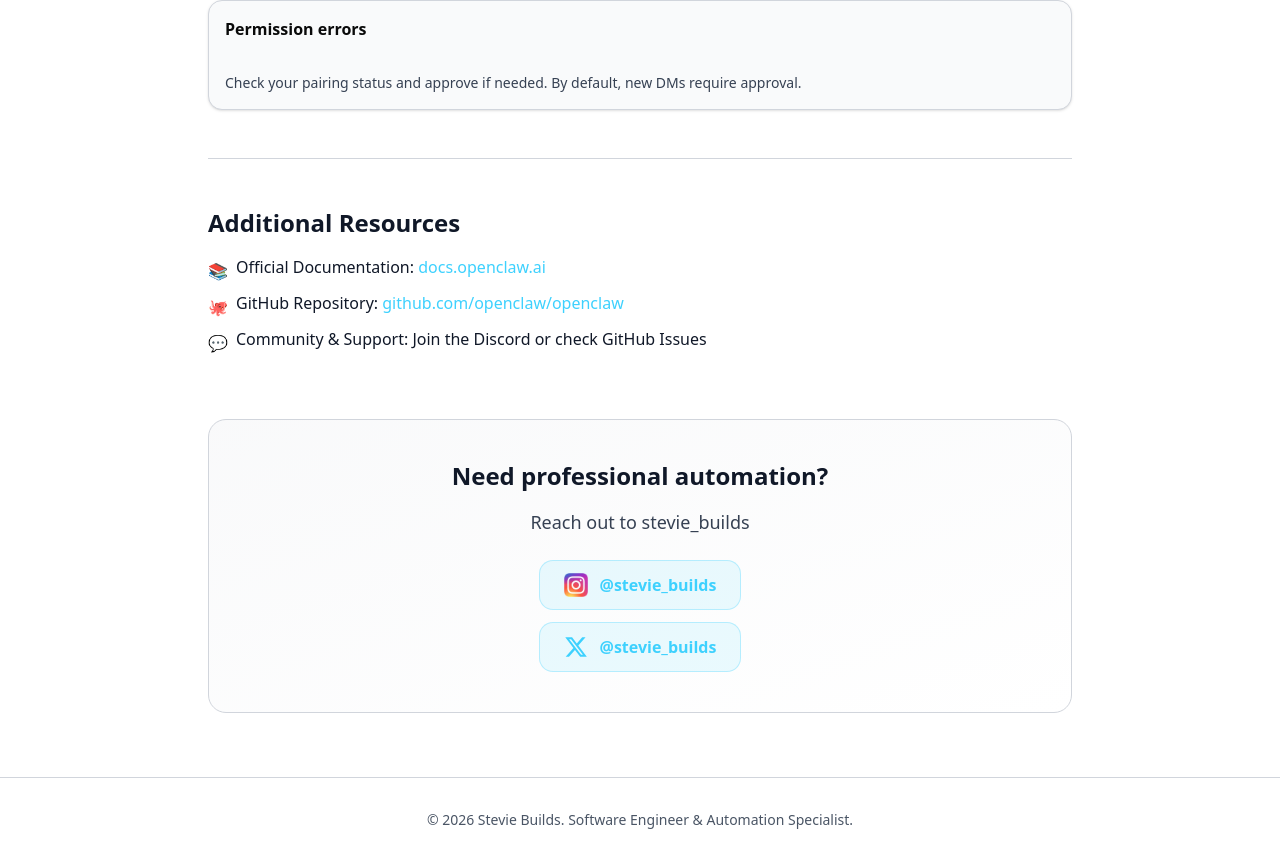
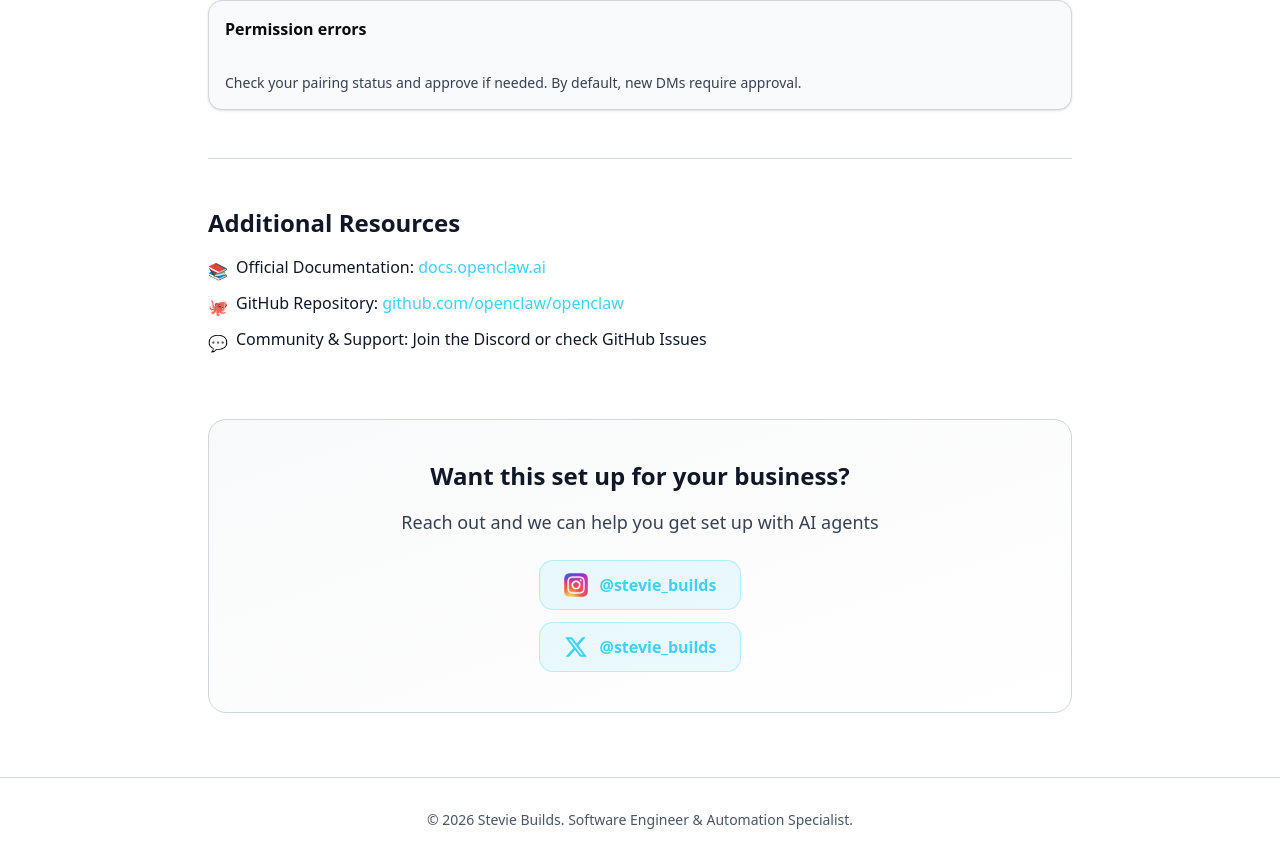
Before and after one commit to steviebuilds/stevie-builds-links, a Next.js app: page /openclaw in a window 1280 px wide. Shown: the part 10758-11620 px from the top of the page. Built offline with nearby package versions, Linux system fonts and the light colour scheme.

Commit message:
feat: Make ContactCTA title and description customizable

```diff
--- a/app/openclaw/page.tsx
+++ b/app/openclaw/page.tsx
@@ -36,6 +36,8 @@ export default function OpenClawTutorial() {
       title="OpenClaw Setup Guide"
       description="Complete walkthrough for setting up AI automation on any platform"
       icon="/openclaw-icon.png"
+      ctaTitle="Want this set up for your business?"
+      ctaDescription="Reach out and we can help you get set up with AI agents"
     >
       {/* What is OpenClaw */}
       <section className="mb-12">
--- a/components/article-layout.tsx
+++ b/components/article-layout.tsx
@@ -10,6 +10,8 @@ interface ArticleLayoutProps {
   icon?: string;
   iconComponent?: LucideIcon;
   children: ReactNode;
+  ctaTitle?: string;
+  ctaDescription?: string;
 }
 
 export function ArticleLayout({
@@ -18,6 +20,8 @@ export function ArticleLayout({
   icon,
   iconComponent: IconComponent,
   children,
+  ctaTitle,
+  ctaDescription,
 }: ArticleLayoutProps) {
   return (
     <div className="container mx-auto px-4 py-16 max-w-4xl">
@@ -65,7 +69,7 @@ export function ArticleLayout({
 
       {/* Contact CTA */}
       <div className="mt-16">
-        <ContactCTA />
+        <ContactCTA title={ctaTitle} description={ctaDescription} />
       </div>
     </div>
   );
--- a/components/contact-cta.tsx
+++ b/components/contact-cta.tsx
@@ -1,13 +1,21 @@
 import Image from "next/image";
 
-export function ContactCTA() {
+interface ContactCTAProps {
+  title?: string;
+  description?: string;
+}
+
+export function ContactCTA({
+  title = "Need professional automation?",
+  description = "Reach out to stevie_builds"
+}: ContactCTAProps) {
   return (
     <div className="text-center py-10 px-6 rounded-2xl border border-gray-300 dark:border-gray-800 bg-gradient-to-br from-gray-100/50 dark:from-gray-900/50 to-transparent">
       <h2 className="text-2xl font-bold mb-4 text-gray-900 dark:text-white">
-        Need professional automation?
+        {title}
       </h2>
       <p className="text-lg text-gray-700 dark:text-gray-300 mb-6">
-        Reach out to stevie_builds
+        {description}
       </p>
 
       <div className="flex flex-col items-center gap-3">
```
